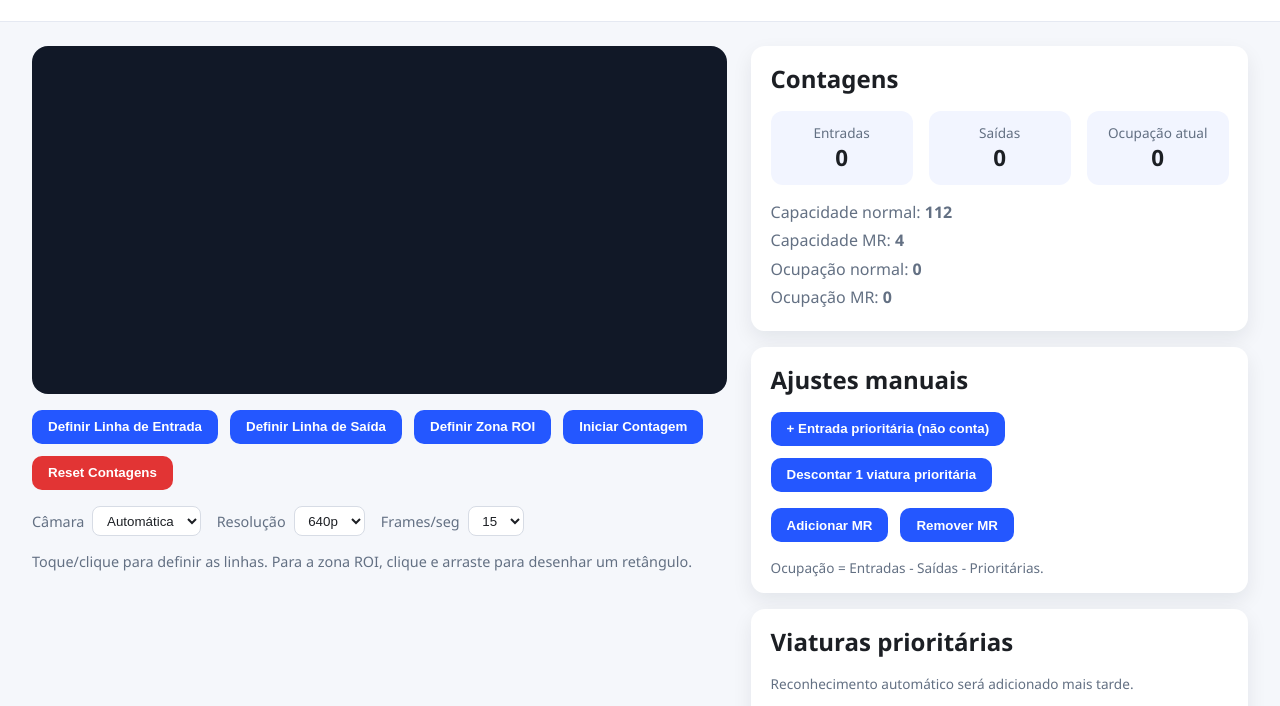
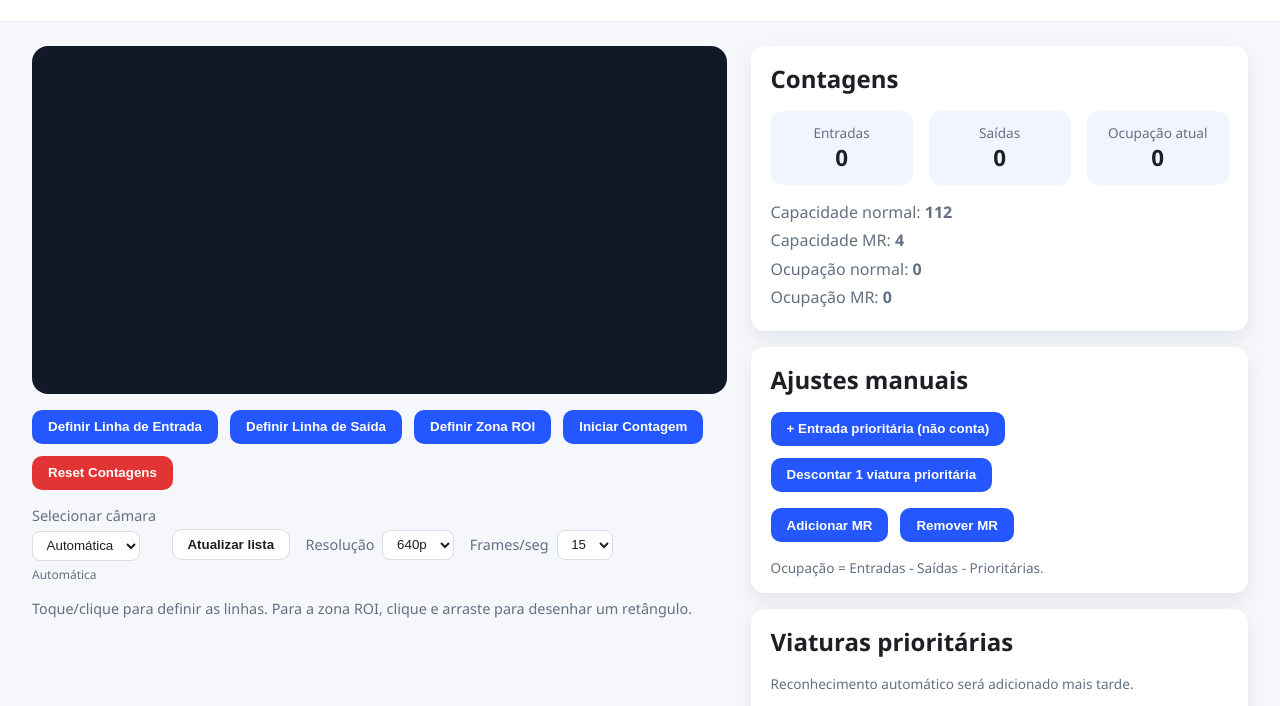
Before and after one commit to SirTimekeeper/ParqueAuditorio, a website with bundled scripts: page web/index.html in a window 1280 px wide. Shown: the part 86-792 px from the top of the page. Built offline with nearby package versions, Linux system fonts and the light colour scheme; no server answers.

Commit message:
Add camera selection menu enhancements

```diff
--- a/web/app.js
+++ b/web/app.js
@@ -34,6 +34,8 @@ const logList = document.getElementById('log');
 const resolutionSelect = document.getElementById('resolutionSelect');
 const fpsSelect = document.getElementById('fpsSelect');
 const cameraSelect = document.getElementById('cameraSelect');
+const cameraStatus = document.getElementById('cameraStatus');
+const refreshCamerasBtn = document.getElementById('refreshCameras');
 
 const tracker = new SimpleTracker();
 
@@ -299,6 +301,11 @@ const updateCameraSelect = async () => {
     cameraSelect.value = 'auto';
   }
 
+  if (cameraStatus) {
+    const selectedOption = cameraSelect.options[cameraSelect.selectedIndex];
+    cameraStatus.textContent = selectedOption ? selectedOption.textContent : 'Automática';
+  }
+
   if (cameraConfig.mode === 'device' && cameraConfig.deviceId && !availableIds.includes(cameraConfig.deviceId)) {
     config.camera = { mode: 'auto', deviceId: null };
     persistConfig();
@@ -516,10 +523,20 @@ cameraSelect.addEventListener('change', async () => {
     config.camera = { mode: 'auto', deviceId: null };
   }
   persistConfig();
+  if (cameraStatus) {
+    const selectedOption = cameraSelect.options[cameraSelect.selectedIndex];
+    cameraStatus.textContent = selectedOption ? selectedOption.textContent : 'Automática';
+  }
   if (video.srcObject || value !== 'auto') {
     await startCamera();
   }
 });
+
+if (refreshCamerasBtn) {
+  refreshCamerasBtn.addEventListener('click', async () => {
+    await updateCameraSelect();
+  });
+}
 
 window.addEventListener('resize', configureCanvas);
 
--- a/web/index.html
+++ b/web/index.html
@@ -32,14 +32,16 @@
         <button id="resetCounts" class="danger">Reset Contagens</button>
       </div>
       <div class="controls secondary">
-        <label>
-          Câmara
+        <label class="camera-menu">
+          Selecionar câmara
           <select id="cameraSelect">
             <option value="auto">Automática</option>
             <option value="user">Frontal</option>
             <option value="environment">Traseira</option>
           </select>
+          <span id="cameraStatus" class="camera-status">Automática</span>
         </label>
+        <button id="refreshCameras" class="ghost">Atualizar lista</button>
         <label>
           Resolução
           <select id="resolutionSelect">
--- a/web/styles.css
+++ b/web/styles.css
@@ -113,12 +113,33 @@ canvas {
   font-size: 0.9rem;
 }
 
+.controls.secondary label.camera-menu {
+  flex-direction: column;
+  align-items: flex-start;
+  gap: 0.35rem;
+}
+
 .controls.secondary select {
   padding: 0.35rem 0.6rem;
   border-radius: 8px;
   border: 1px solid #d7dce5;
   background: #fff;
   color: var(--text);
+}
+
+.controls.secondary button.ghost {
+  border: 1px solid #d7dce5;
+  background: #fff;
+  color: var(--text);
+  padding: 0.45rem 0.9rem;
+  border-radius: 10px;
+  cursor: pointer;
+  font-weight: 600;
+}
+
+.camera-status {
+  font-size: 0.75rem;
+  color: var(--muted);
 }
 
 .hint {
```
